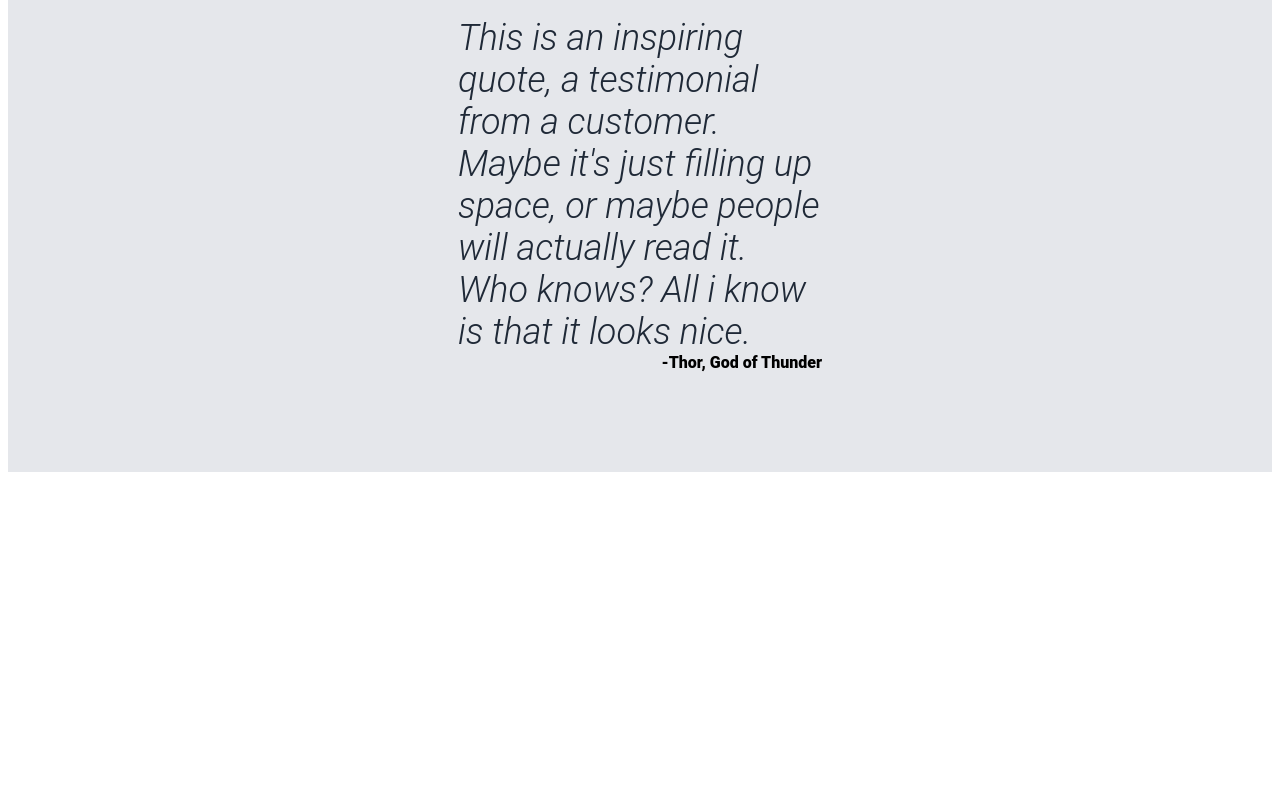
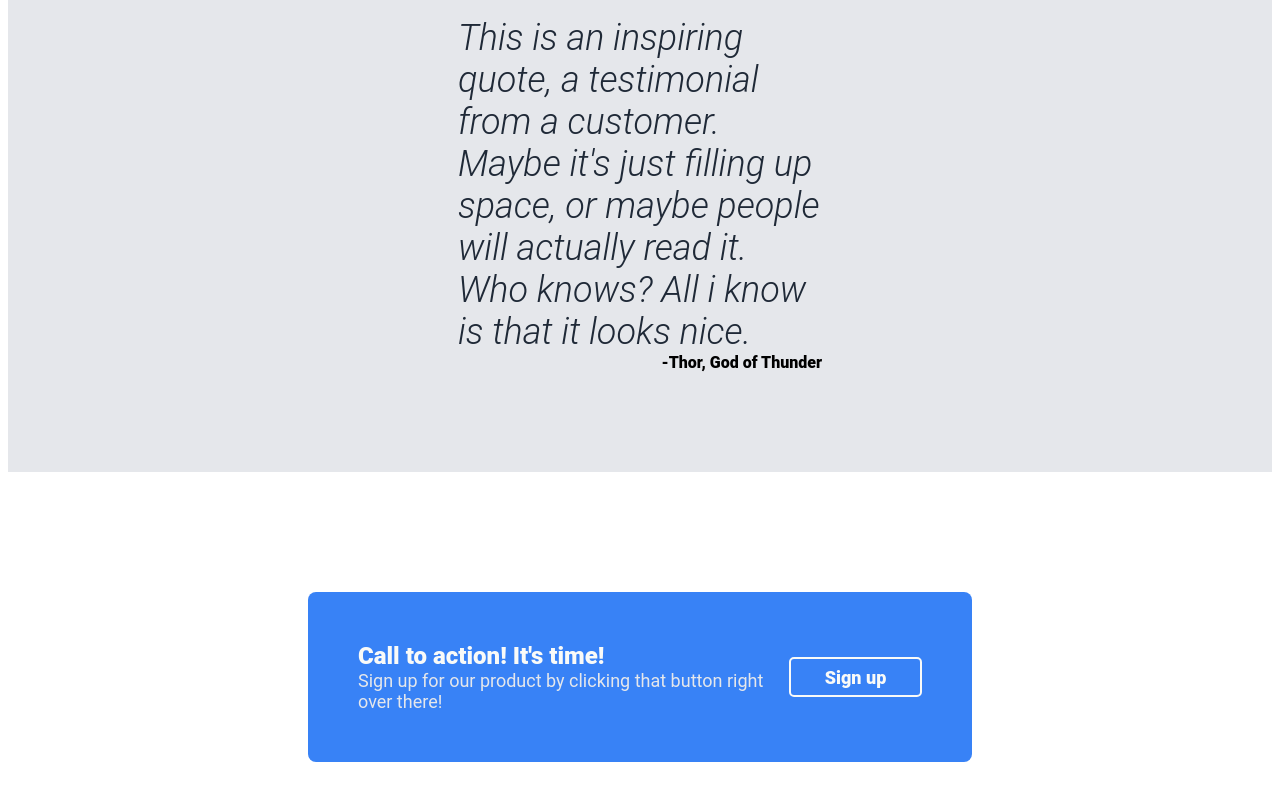
Before and after one commit to TomBuge/website-layout, a plain HTML site: page index.html in a window 1280 px wide. Shown: the part 1052-1852 px from the top of the page. Before the commit the page ends 1532 px from the top, so only its background shows below. Drawn offline with Linux system fonts and the light colour scheme.

Commit message:
Add CTA section

```diff
--- a/index.html
+++ b/index.html
@@ -22,7 +22,7 @@
             <div class="hero-content">
                 <div class="main-text">This Website is awesome</div>
                 <div class="sec-text">The website has some subtitle that goes here under the title. It's some interesting shit so keep reading</div>
-                <button>Sign up</button>
+                <button class="button">Sign up</button>
             </div>
                 <div class="hero-image">
                     <img  src="/images/mountain.jpg" alt="mountain">
@@ -59,5 +59,14 @@
         <div class="author">-Thor, God of Thunder</div>
     </div>
 
+    <div class="section-three">
+        <div class="modal">
+            <div class="modal-text">
+                <div class="modal-title">Call to action! It's time!</div>
+                <div class="sec-text">Sign up for our product by clicking that button right over there!</div>
+            </div>
+            <button class="modal-button">Sign up</button>
+        </div>
+    </div>
 </body>
 </html>
--- a/styles.css
+++ b/styles.css
@@ -76,15 +76,6 @@ a {
     color: #F9FAF8;
 }
 
-button {
-    width: 100px;
-    background-color: #3882f6;
-    color: #F9FAF8;
-    font-weight: 900;
-    font-size: 18px;
-    border-radius: 5px;
-}
-
 .title {
     color: #1F2937;
     text-align: center;
@@ -135,3 +126,44 @@ button {
     text-align: end;
     font-weight: 900;
 }
+
+.modal {
+    background-color: #3882f6;
+    display:flex;
+    justify-content: space-between;
+    padding: 50px 50px;
+    margin: 120px 300px;
+    border-radius: 8px;
+    align-items: center;
+}
+
+.modal-title {
+    color: #F9FAF8;
+    font-size: 24px;
+    font-weight: 900;
+}
+
+.modal-button {
+    border: 2px solid #F9FAF8;
+    width: 150px;
+    background-color: #3882f6;
+    color: #F9FAF8;
+    border-radius: 5px;
+    font-size: 18px;
+    font-weight: 800;
+    height: 40px;
+}
+
+.modal-text {
+    max-width: 500px;
+}
+
+.button {
+    background-color: #3882f6;
+    color: #F9FAF8;
+    font-weight: 900;
+    font-size: 18px;
+    border-radius: 5px;
+    width: 120px;
+    padding: 5px 20px;
+}
```
